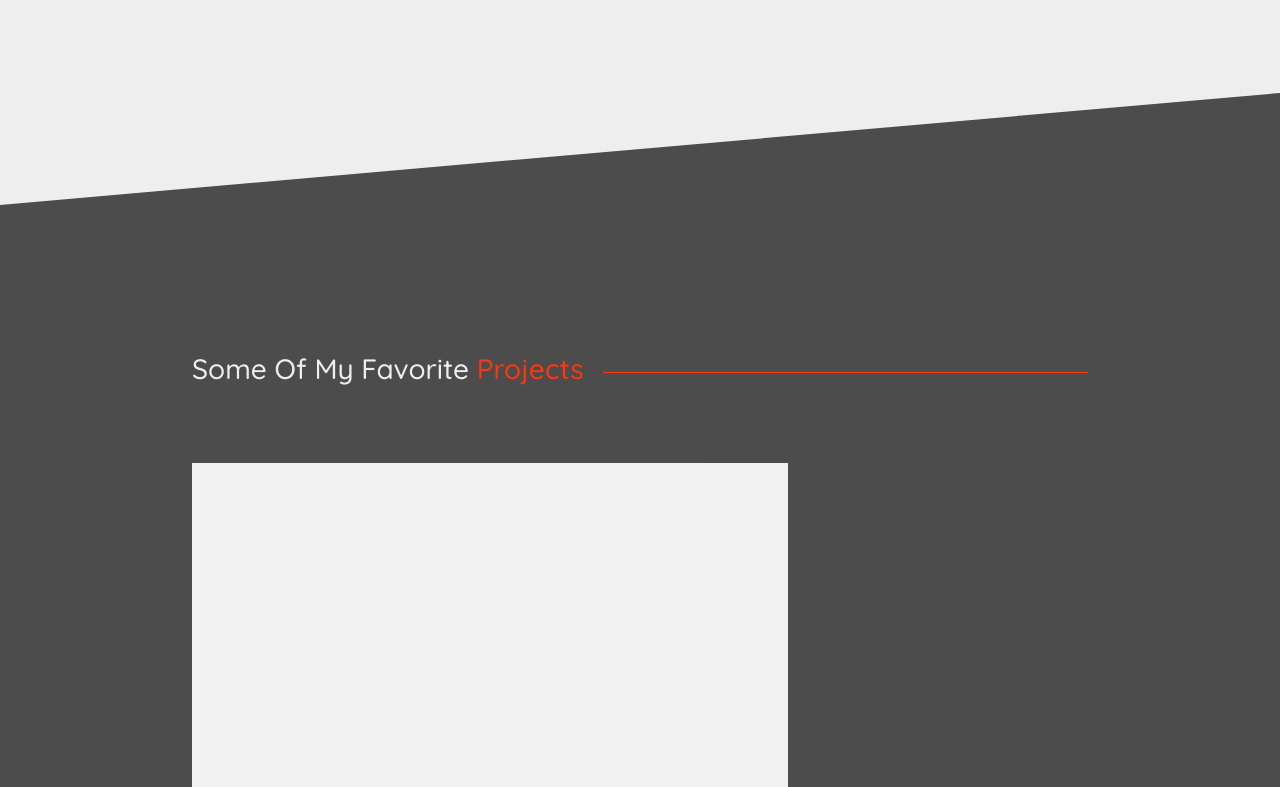
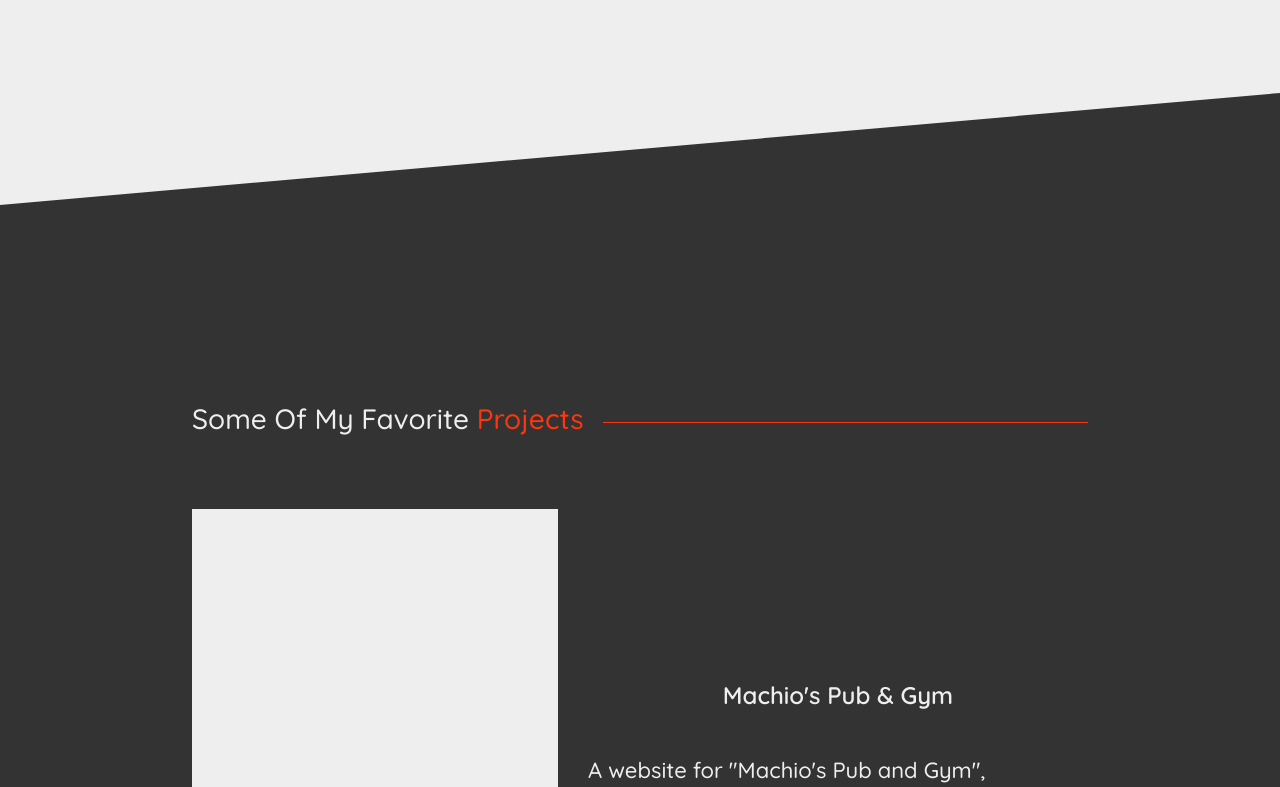
Before and after one commit to afutofu/afutofu.github.io, a React (Create React App) app: page / in a window 1280 px wide. Shown: the part 2000-2787 px from the top of the page. Built offline with nearby package versions, Linux system fonts and the light colour scheme.

Commit message:
Implemented featured projects in projects section

```diff
--- a/src/components/About.js
+++ b/src/components/About.js
@@ -207,9 +207,9 @@ const About = () => {
                 <DescriptionBold>websites</DescriptionBold>.
               </Description>
               <Description>
-                Websites are currently my application of practice, and I'm avid
-                to keep creating and looking forward to contributing to helpful
-                and meaningful projects.
+                Websites and webapps are currently my application of practice,
+                and I'm avid to keep creating and looking forward to
+                contributing to helpful and meaningful projects.
               </Description>
             </Descriptions>
           </Content>
--- a/src/components/Contact.js
+++ b/src/components/Contact.js
@@ -22,7 +22,7 @@ const ContactComp = styled.div`
     content: "";
     position: absolute;
     width: 100%;
-    height: 110%;
+    height: 100%;
     z-index: -1;
     background-color: inherit;
     transform-origin: bottom left;
@@ -207,9 +207,8 @@ const Contact = (props) => {
     let master = new TimelineLite({
       scrollTrigger: {
         trigger: titleText,
-        start: "top+=2000 center+=200",
+        start: "top center",
         toggleActions: "play none none none",
-        markers: true,
       },
     });
     master.add(titleEnter());
--- a/src/components/FeaturedProject.js
+++ b/src/components/FeaturedProject.js
@@ -3,7 +3,7 @@ import styled from "styled-components";
 
 const FeaturedProejctComp = styled.div`
   width: 100%;
-  height: 400px;
+  height: 500px;
   color: #222;
   display: flex;
   justify-content: space-between;
@@ -14,20 +14,51 @@ const FeaturedProejctComp = styled.div`
 const ProjectSide = styled.div`
   flex: 1;
   height: 100%;
-  background-color: white;
+  background-color: #eee;
+  margin-right: 30px;
 `;
 
 const TextSide = styled.div`
   min-width: 300px;
+  max-width: 500px;
   height: 100%;
-  color: #222;
+  color: #eee;
+  display: flex;
+  flex-direction: column;
+  justify-content: center;
+  align-items: center;
+`;
+
+const Title = styled.h3`
+  font-size: 24px;
+  font-weight: 600;
+`;
+
+const Desc = styled.p`
+  font-size: 22px;
+  font-weight: 500;
 `;
 
 const FeaturedProject = forwardRef((props, ref) => {
+  if (props.reverse) {
+    return (
+      <FeaturedProejctComp ref={ref}>
+        <TextSide reverse={true}>
+          <Title>{props.title}</Title>
+          <Desc>{props.desc}</Desc>
+        </TextSide>
+        <ProjectSide></ProjectSide>
+      </FeaturedProejctComp>
+    );
+  }
+
   return (
     <FeaturedProejctComp ref={ref}>
       <ProjectSide></ProjectSide>
-      <TextSide></TextSide>
+      <TextSide>
+        <Title>{props.title}</Title>
+        <Desc>{props.desc}</Desc>
+      </TextSide>
     </FeaturedProejctComp>
   );
 });
--- a/src/components/Main.js
+++ b/src/components/Main.js
@@ -31,7 +31,7 @@ const AlphaBackground = styled.div`
   width: 100%;
   height: 100%;
   z-index: -100;
-  background-color: rgba(0, 0, 0, 0.7);
+  background-color: rgba(0, 0, 0, 0.8);
 `;
 
 const BackgroundImageContainer = styled.div`
--- a/src/components/Projects.js
+++ b/src/components/Projects.js
@@ -10,10 +10,12 @@ gsap.registerPlugin(ScrollTrigger);
 const ProjectsComp = styled.div`
   position: relative;
   width: 100%;
+  min-height: 1900px;
   display: flex;
   justify-content: center;
   align-items: center;
   font-family: "Quicksand", "san-serif";
+  padding-top: 100px;
   margin: 150px 0;
   margin-bottom: 250px;
   /* padding: 250px 0; */
@@ -21,6 +23,10 @@ const ProjectsComp = styled.div`
   object-fit: cover;
   overflow: hidden;
   z-index: 0;
+
+  @media only screen and (min-width: 1200px) {
+    min-height: 2100px;
+  }
 `;
 
 const Container = styled.div`
@@ -39,7 +45,7 @@ const Container = styled.div`
 const Content = styled.div`
   position: relative;
   width: 100%;
-  max-width: 900px;
+  /* max-width: 900px; */
   text-align: left;
   color: #eee;
   display: flex;
@@ -100,14 +106,10 @@ const Projects = () => {
   const sectionEnter = () => {
     let tl = new TimelineLite();
 
-    tl.to(projects, {
+    tl.from(projects, {
       height: "0px",
       padding: "0px",
       margin: "0px",
-      duration: 0,
-    }).to(projects, {
-      minHeight: "1600px",
-      margin: "250px 0",
       duration: 3,
       ease: Power3.linear,
     });
@@ -119,7 +121,7 @@ const Projects = () => {
     let tl = new TimelineLite();
 
     tl.from(titleText, {
-      y: -50,
+      y: -100,
       opacity: 0,
       duration: 0.5,
     }).fromTo(
@@ -150,7 +152,7 @@ const Projects = () => {
         opacity: 0,
         y: 50,
       },
-      1
+      0.2
     );
 
     return tl;
@@ -164,8 +166,8 @@ const Projects = () => {
         toggleActions: "play none none none",
       },
     });
-    master.add(sectionEnter());
-    master.add(titleEnter(), "-=1");
+    // master.add(sectionEnter());
+    master.add(titleEnter(), "");
     master.add(projectsEnter());
   }, []);
 
@@ -182,9 +184,22 @@ const Projects = () => {
                 <TitleLine ref={(el) => (titleLine = el)} />
               </TitleLineWrapper>
             </TitleArea>
-            <FeaturedProject ref={(el) => (project1 = el)} />
-            <FeaturedProject ref={(el) => (project2 = el)} />
-            <FeaturedProject ref={(el) => (project3 = el)} />
+            <FeaturedProject
+              ref={(el) => (project1 = el)}
+              title={"Machio's Pub & Gym"}
+              desc={`A website for "Machio's Pub and Gym", highlighting the pub menu, gym facilities, and more restaurant related details`}
+            />
+            <FeaturedProject
+              ref={(el) => (project2 = el)}
+              reverse={true}
+              title={"Saiko Games"}
+              desc={`A video game information website that displays current releases, most popular and featured games, and video game information and reviews`}
+            />
+            <FeaturedProject
+              ref={(el) => (project3 = el)}
+              title={"Projecc"}
+              desc={`A text messaging web app inspired by Discord. Join projects groups, interact with fellow project members, and plan out your next big project!`}
+            />
           </Content>
         </Container>
       </ThemeProvider>
```
